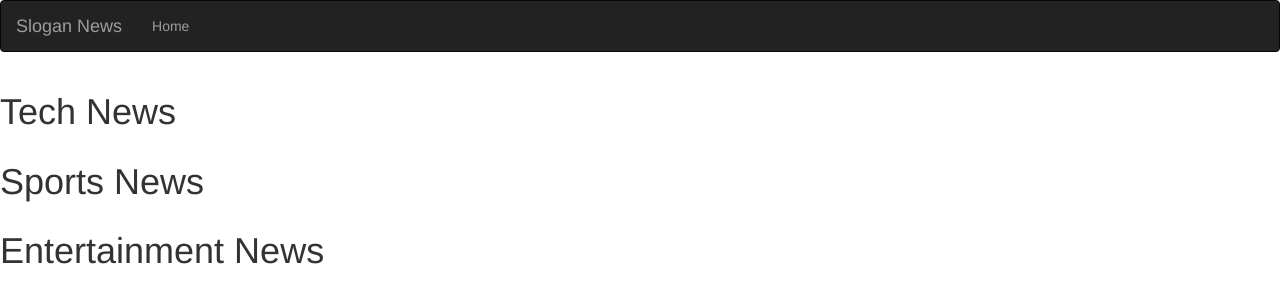
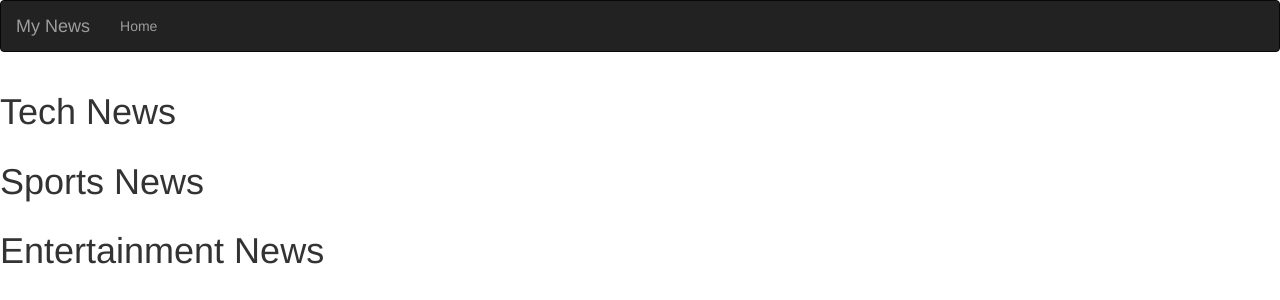
Before and after one commit to Nicholas-muchiri/News-Highlights, a Flask app: template app/templates/index.html in a window 1280 px wide. Shown: the top 300 px of the page. Run offline with Flask 2, Linux system fonts and the light colour scheme; the template is opened without the code that fills it, so the values that code supplies are empty; some libraries are stand-ins or nearby versions.

Commit message:
navbar.html created

```diff
--- a/app/templates/navbar.html
+++ b/app/templates/navbar.html
@@ -7,7 +7,7 @@
               <span class="icon-bar"></span>
               <span class="icon-bar"></span>
             </button>
-      <a class="navbar-brand" href="/"> Slogan News</a>
+      <a class="navbar-brand" href="/"> My News</a>
     </div>
     <div class="navbar-collapse collapse">
       <ul class="nav navbar-nav">
```
